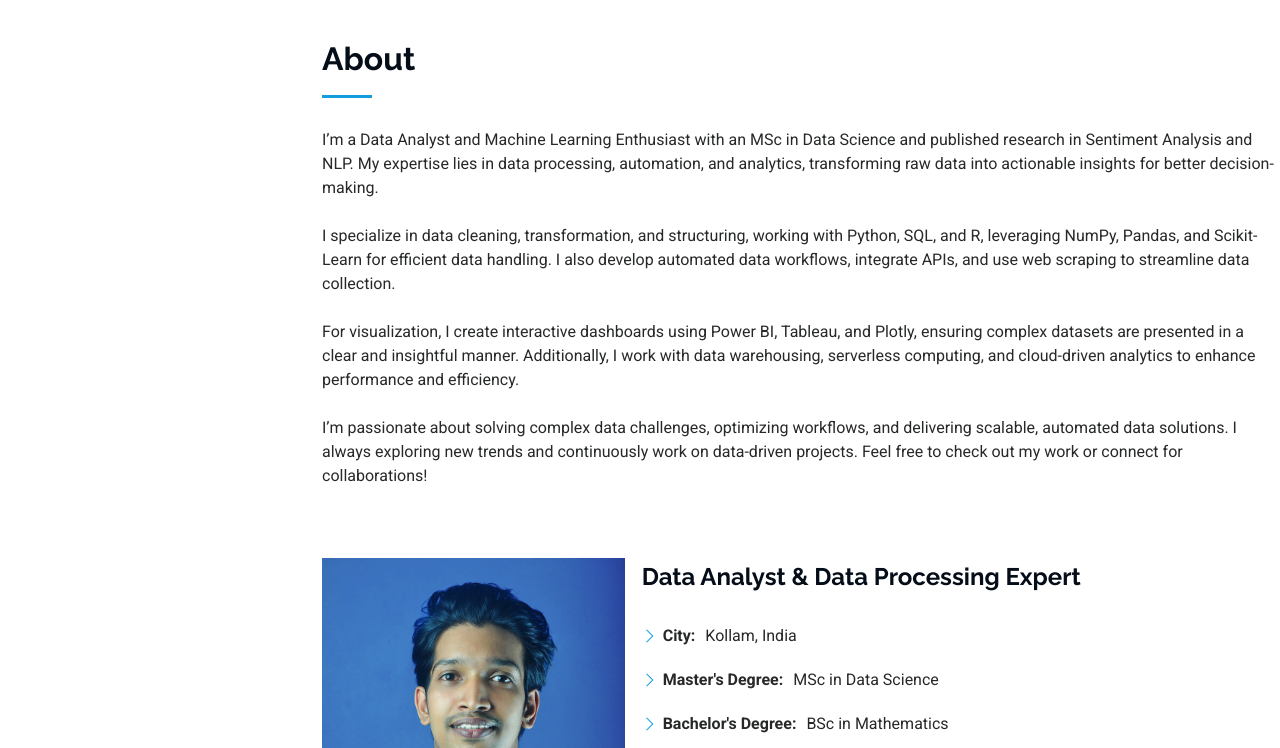
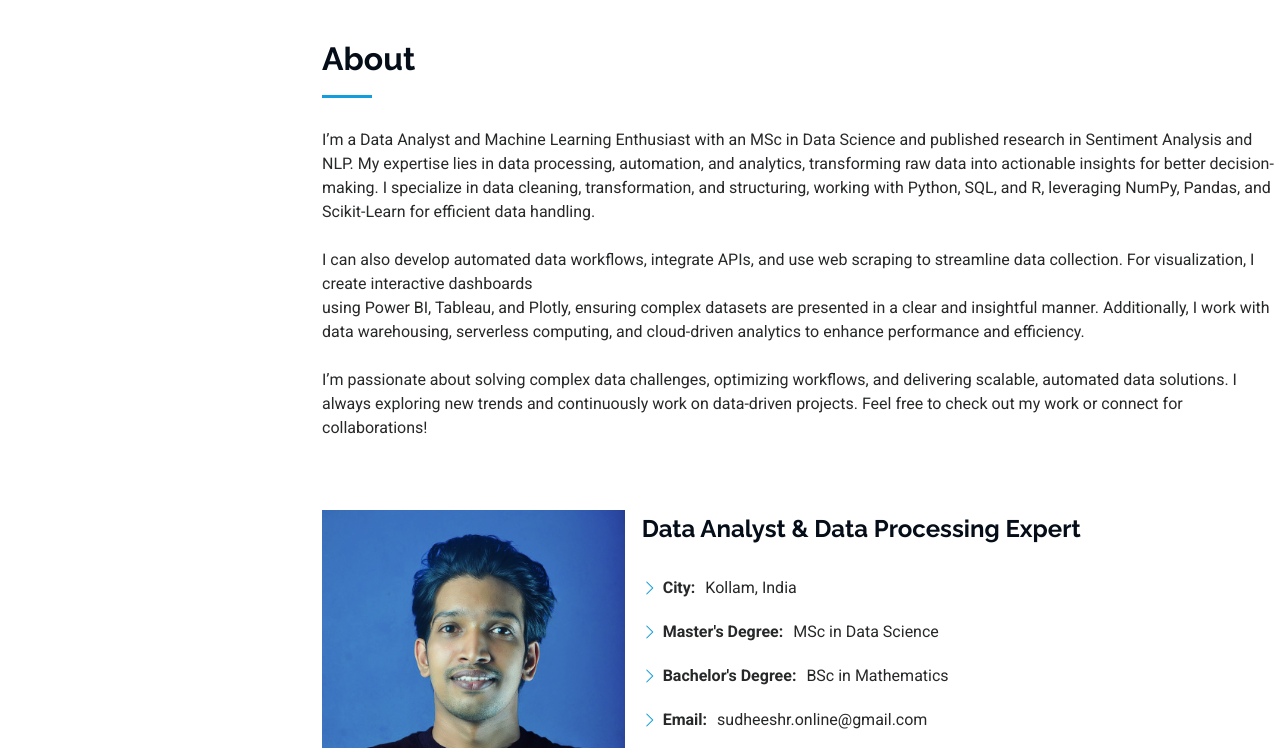
Before and after one commit to sudheeshrdata/sudheeshrdata.github.io, a plain HTML site: page index.html in a window 1280 px wide. Shown: the part 800-1548 px from the top of the page. Drawn offline with Linux system fonts and the light colour scheme.

Commit message:
Update index.html

```diff
--- a/index.html
+++ b/index.html
@@ -94,13 +94,15 @@
       <div class="container section-title" data-aos="fade-up">
         <h2>About</h2>
 
-        <p>I’m a Data Analyst and Machine Learning Enthusiast with an MSc in Data Science and published research in Sentiment Analysis and NLP. My expertise lies in data processing, automation, and analytics, transforming raw data into actionable insights for better decision-making.</p>
+        <p>I’m a Data Analyst and Machine Learning Enthusiast with an MSc in Data Science and published research in Sentiment Analysis and NLP. My expertise lies in data processing, automation, and analytics, transforming raw data into actionable insights for better decision-making.
+           I specialize in data cleaning, transformation, and structuring, working with Python, SQL, and R, leveraging NumPy, Pandas, and Scikit-Learn for efficient data handling.</p>
         <br>
-        <p>I specialize in data cleaning, transformation, and structuring, working with Python, SQL, and R, leveraging NumPy, Pandas, and Scikit-Learn for efficient data handling. I also develop automated data workflows, integrate APIs, and use web scraping to streamline data collection.</p>
-        <br>
-        <p>For visualization, I create interactive dashboards using Power BI, Tableau, and Plotly, ensuring complex datasets are presented in a clear and insightful manner. Additionally, I work with data warehousing, serverless computing, and cloud-driven analytics to enhance performance and efficiency.</p>
+        <p>I can also develop automated data workflows, integrate APIs, and use web scraping to streamline data collection. For visualization, I create interactive dashboards</p>
+           using Power BI, Tableau, and Plotly, ensuring complex datasets are presented in a clear and insightful manner.
+           Additionally, I work with data warehousing, serverless computing, and cloud-driven analytics to enhance performance and efficiency.</p>
         <br>
         <p>I’m passionate about solving complex data challenges, optimizing workflows, and delivering scalable, automated data solutions. I always exploring new trends and continuously work on data-driven projects. Feel free to check out my work or connect for collaborations!</p>
+
       </div><!-- End Section Title -->
 
       <div class="container" data-aos="fade-up" data-aos-delay="100">
```
